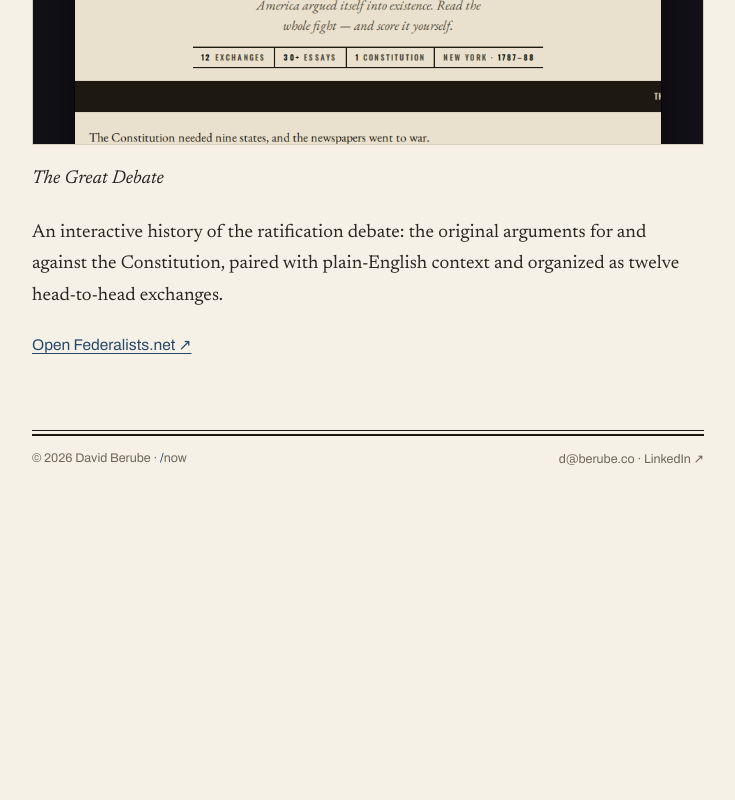
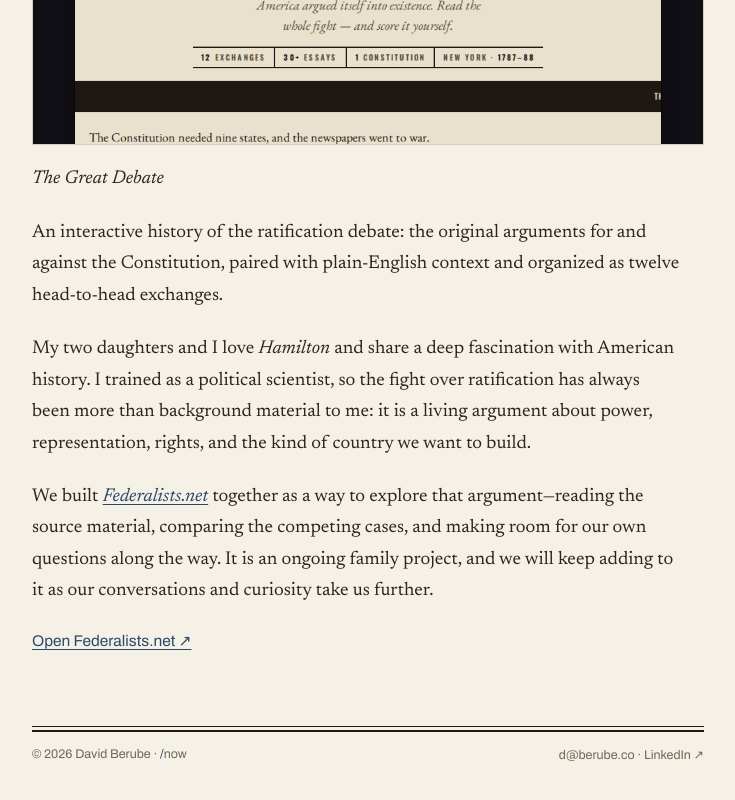
Before and after one commit to dberube/beru.be, an Astro site: page /builds/federalists in a window 1280 px wide. Shown: the part 571-1371 px from the top of the page, without its empty margins (272-1007 px from the left). Before the commit the page ends 1079 px from the top, so only its background shows below. Built offline with nearby package versions, Linux system fonts and the light colour scheme; Astro itself is replaced by a stand-in of ours.

Commit message:
Add Federalists family project story

```diff
--- a/src/content/builds/federalists.md
+++ b/src/content/builds/federalists.md
@@ -14,3 +14,7 @@ draft: false
 *The Great Debate*
 
 An interactive history of the ratification debate: the original arguments for and against the Constitution, paired with plain-English context and organized as twelve head-to-head exchanges.
+
+My two daughters and I love *Hamilton* and share a deep fascination with American history. I trained as a political scientist, so the fight over ratification has always been more than background material to me: it is a living argument about power, representation, rights, and the kind of country we want to build.
+
+We built *Federalists.net* together as a way to explore that argument—reading the source material, comparing the competing cases, and making room for our own questions along the way. It is an ongoing family project, and we will keep adding to it as our conversations and curiosity take us further.
```
